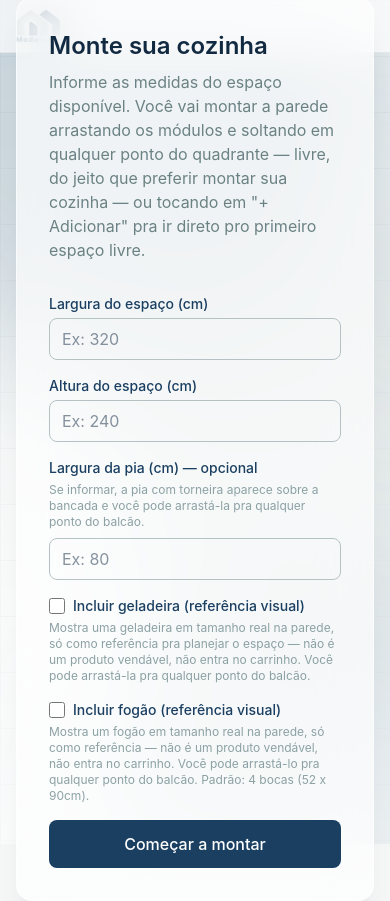
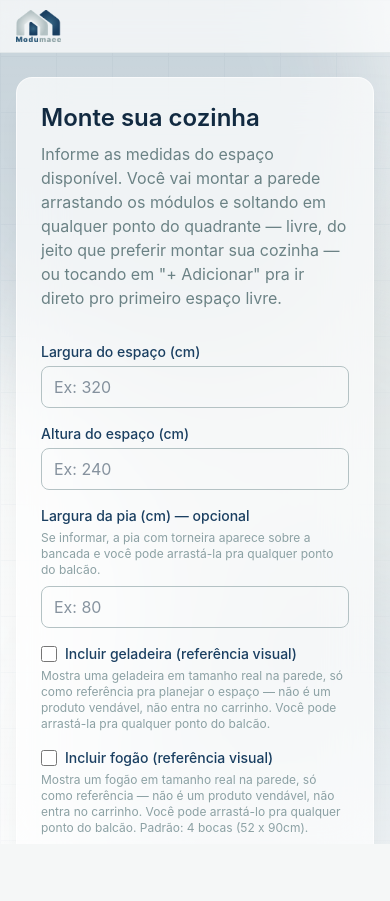
Before and after one commit to contatonoblelions-cpu/modumacc-configurador, a React (Vite) app: page / in a window 390 px wide. After the commit the page ends 844 px from the top, so only its background shows below. Built offline with nearby package versions, Linux system fonts and the light colour scheme; no server answers.

Commit message:
Mobile: tela de dimensoes rolavel (botao Comecar a montar sempre acessivel)

```diff
--- a/src/components/RoomSizeForm.tsx
+++ b/src/components/RoomSizeForm.tsx
@@ -101,8 +101,9 @@ export function RoomSizeForm() {
   }
 
   return (
-    <div className="mx-auto flex min-h-[70vh] w-full max-w-md flex-1 flex-col justify-center px-4">
-      <div className="rounded-2xl border border-white/60 bg-white/70 p-8 shadow-xl shadow-brand-navy-900/5 backdrop-blur-xl">
+    <div className="flex-1 overflow-y-auto">
+      <div className="mx-auto flex min-h-full w-full max-w-md flex-col justify-center px-4 py-6">
+      <div className="rounded-2xl border border-white/60 bg-white/70 p-6 shadow-xl shadow-brand-navy-900/5 backdrop-blur-xl sm:p-8">
       <h1 className="mb-2 text-2xl font-semibold text-brand-navy-900">Monte sua cozinha</h1>
       <p className="mb-8 text-brand-silver-700">
         Informe as medidas do espaço disponível. Você vai montar a parede
@@ -257,6 +258,7 @@ export function RoomSizeForm() {
         </button>
       </form>
       </div>
+      </div>
     </div>
   );
 }
```
